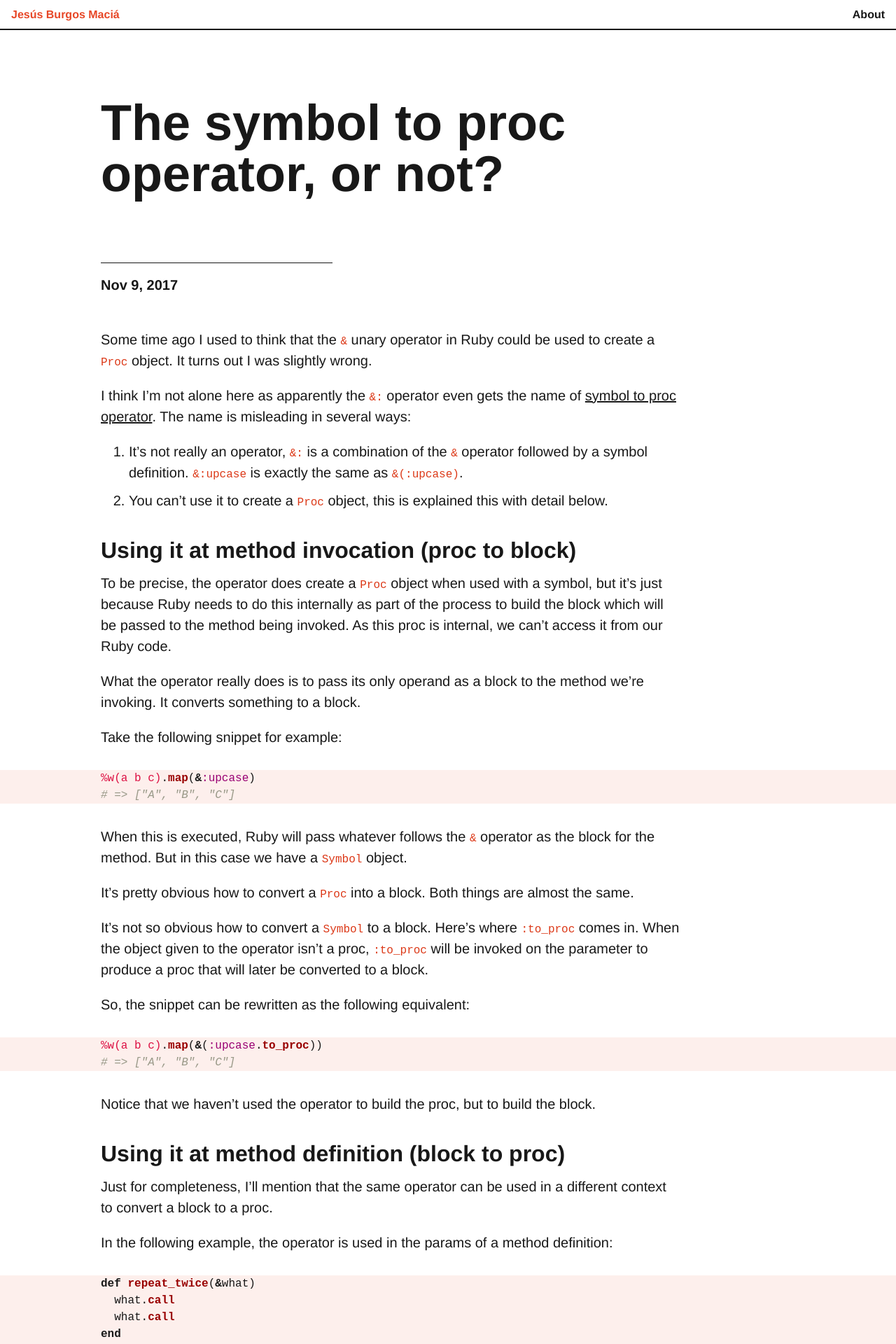
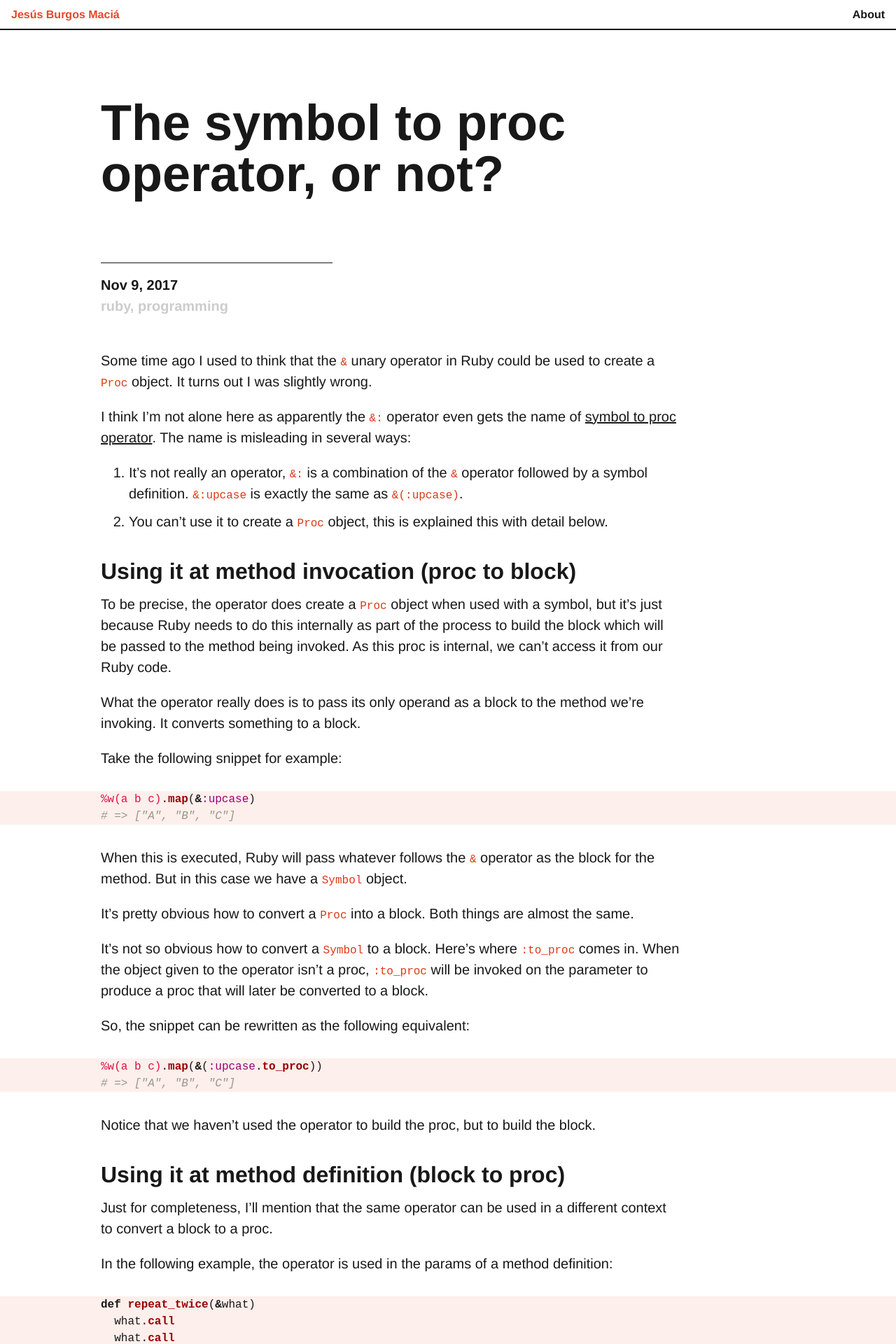
Before and after one commit to Jesus/jesus.github.io, a Jekyll site: the page built from _posts/2017-11-09-symbol-to-proc-operator.md, in a window 1280 px wide. Shown: the top 1920 px of the page at 70% size. Built offline with Jekyll 4.4.1, drawn with Linux system fonts in a browser that asks for light colours.

Commit message:
Updates post layout to show categories

```diff
--- a/_layouts/post.html
+++ b/_layouts/post.html
@@ -4,7 +4,11 @@ layout: default
 <article class="container px-2 mx-auto mb4" itemscope itemtype="http://schema.org/BlogPosting">
   <h1 class="h0 col-9 sm-width-full py-4 mt-3 inline-block" itemprop="name headline">{{ page.title }}</h1>
   <div class="col-4 sm-width-full mt-1 border-top-thin ">
-    <p class="mb-3 py-2 bold h4"><time datetime="{{ page.date | date_to_xmlschema }}" itemprop="datePublished">{{ page.date | date: "%b %-d, %Y" }}</time></p>
+    <p class="mb-3 py-2 bold h4">
+      <time datetime="{{ page.date | date_to_xmlschema }}" itemprop="datePublished">{{ page.date | date: "%b %-d, %Y" }}</time>
+      <br />
+      <span class="post-tags">{{ page.categories | join: ', ' }}</span>
+    </p>
   </div>
 
   <div class="prose" itemprop="articleBody">
--- a/_sass/_components.scss
+++ b/_sass/_components.scss
@@ -26,6 +26,11 @@ code {
   padding-left: $margin-size;
   padding-right: $margin-size;
   background-color: lighten(#E74727, 43%);
+}
+
+/* Post */
+.post-tags {
+  color: #ccc;
 }
 
 .prose {
```
